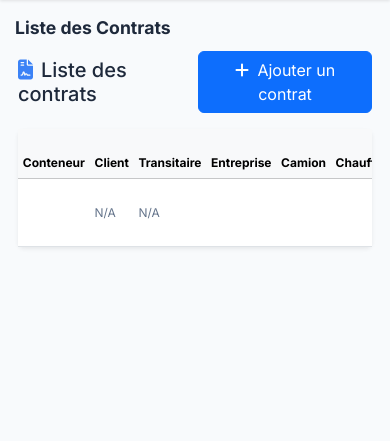
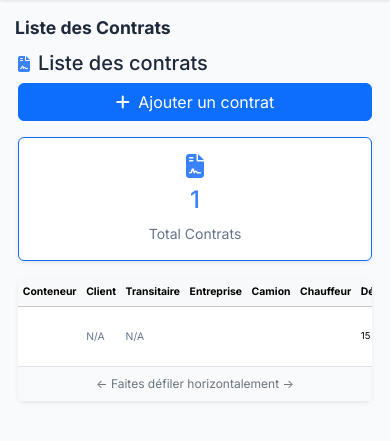
Before and after one commit to bouramadevweb/transport-system, a Django app: page /contrats/ in a window 390 px wide. Shown: the part 60-501 px from the top of the page. Run offline with Django 5.2, Linux system fonts and the light colour scheme; a user stored in the database is signed in; tables that the repository leaves empty hold one stand-in row (values such as "Sample post"); some libraries are stand-ins or nearby versions.

Commit message:
rendre responsive l'ensemble des tablette

```diff
--- a/transport/templates/transport/contrat/contrat_list.html
+++ b/transport/templates/transport/contrat/contrat_list.html
@@ -6,11 +6,25 @@
 
 {% block content %}
 <div class="container-fluid">
-    <div class="d-flex justify-content-between align-items-center mb-4">
+    <!-- Header -->
+    <div class="d-flex flex-column flex-sm-row justify-content-between align-items-start align-items-sm-center gap-3 mb-4">
         <h2 class="mb-0"><i class="fas fa-file-contract text-primary me-2"></i>{{ title }}</h2>
-        <a href="{% url 'create_contrat' %}" class="btn btn-primary">
+        <a href="{% url 'create_contrat' %}" class="btn btn-primary w-100 w-sm-auto">
             <i class="fas fa-plus me-1"></i> Ajouter un contrat
         </a>
+    </div>
+
+    <!-- Statistique simple -->
+    <div class="row g-3 mb-4">
+        <div class="col-12 col-sm-6 col-md-3">
+            <div class="card border-primary shadow-sm h-100">
+                <div class="card-body text-center py-3">
+                    <i class="fas fa-file-contract fa-2x text-primary mb-2"></i>
+                    <h3 class="text-primary mb-2">{{ contrats.count }}</h3>
+                    <p class="text-muted mb-0 small">Total Contrats</p>
+                </div>
+            </div>
+        </div>
     </div>
 
     {% if contrats %}
@@ -63,15 +77,24 @@
                                     {{ c.statut_caution|title }}
                                 </span>
                             </td>
-                            <td>
-                                Chauffeur:
-                                {% if c.signature_chauffeur %} <i class="fas fa-check text-success"></i> {% else %} <i class="fas fa-times text-danger"></i> {% endif %}
-                                <br>
-                                Client:
-                                {% if c.signature_client %} <i class="fas fa-check text-success"></i> {% else %} <i class="fas fa-times text-danger"></i> {% endif %}
-                                <br>
-                                Transitaire:
-                                {% if c.signature_transitaire %} <i class="fas fa-check text-success"></i> {% else %} <i class="fas fa-times text-danger"></i> {% endif %}
+                            <td class="signatures-cell">
+                                <div class="d-flex flex-column gap-1">
+                                    <small>
+                                        <span class="d-none d-md-inline">Chauffeur: </span>
+                                        <span class="d-md-none">Ch: </span>
+                                        {% if c.signature_chauffeur %}<i class="fas fa-check text-success"></i>{% else %}<i class="fas fa-times text-danger"></i>{% endif %}
+                                    </small>
+                                    <small>
+                                        <span class="d-none d-md-inline">Client: </span>
+                                        <span class="d-md-none">Cl: </span>
+                                        {% if c.signature_client %}<i class="fas fa-check text-success"></i>{% else %}<i class="fas fa-times text-danger"></i>{% endif %}
+                                    </small>
+                                    <small>
+                                        <span class="d-none d-md-inline">Transitaire: </span>
+                                        <span class="d-md-none">Tr: </span>
+                                        {% if c.signature_transitaire %}<i class="fas fa-check text-success"></i>{% else %}<i class="fas fa-times text-danger"></i>{% endif %}
+                                    </small>
+                                </div>
                             </td>
                             <td class="text-center">
                                 <div class="btn-group-vertical btn-group-sm" role="group">
@@ -107,4 +130,171 @@
     </div>
     {% endif %}
 </div>
+
+<style>
+    /* Amélioration responsive pour la table des contrats */
+    .table-responsive {
+        overflow-x: auto;
+        -webkit-overflow-scrolling: touch;
+    }
+
+    /* Sur tablette, réduire la police */
+    @media (max-width: 992px) {
+        .table {
+            font-size: 0.85rem;
+        }
+
+        .table th,
+        .table td {
+            padding: 0.5rem 0.4rem;
+            white-space: nowrap;
+        }
+    }
+
+    /* Sur mobile */
+    @media (max-width: 768px) {
+        .table {
+            font-size: 0.75rem;
+        }
+
+        .table th,
+        .table td {
+            padding: 0.4rem 0.3rem;
+        }
+
+        /* Cacher certaines icônes dans les en-têtes */
+        .table th i {
+            display: none;
+        }
+
+        /* Simplifier les badges */
+        .badge {
+            font-size: 0.65rem;
+            padding: 0.2em 0.4em;
+        }
+
+        /* Boutons d'action plus compacts */
+        .btn-group-vertical .btn {
+            font-size: 0.7rem;
+            padding: 0.25rem 0.4rem;
+        }
+    }
+
+    /* Sur très petit mobile */
+    @media (max-width: 576px) {
+        .table {
+            font-size: 0.7rem;
+        }
+
+        .table th,
+        .table td {
+            padding: 0.3rem 0.25rem;
+            font-size: 0.65rem;
+        }
+
+        /* Signatures sur plusieurs lignes plus compactes */
+        .table td br {
+            display: block;
+            margin: 0.1rem 0;
+        }
+
+        /* Icônes plus petites */
+        .table .fas {
+            font-size: 0.75rem;
+        }
+
+        /* Card body avec moins de padding sur mobile */
+        .card-body.p-0 {
+            padding: 0 !important;
+        }
+
+        /* Boutons d'action encore plus compacts */
+        .btn-group-vertical {
+            min-width: auto;
+        }
+
+        .btn-group-vertical .btn {
+            font-size: 0.65rem;
+            padding: 0.2rem 0.3rem;
+            min-width: 35px;
+        }
+
+        /* Conteneur avec moins de padding */
+        .container-fluid {
+            padding-left: 0.5rem;
+            padding-right: 0.5rem;
+        }
+    }
+
+    /* Amélioration de la lisibilité */
+    .table tbody tr:hover {
+        background-color: #f8f9fa;
+    }
+
+    /* Signature icons alignement */
+    .table td .fas.fa-check,
+    .table td .fas.fa-times {
+        font-size: 0.9em;
+    }
+
+    /* Scroll horizontal indicator */
+    @media (max-width: 992px) {
+        .table-responsive::after {
+            content: "← Faites défiler horizontalement →";
+            display: block;
+            text-align: center;
+            font-size: 0.75rem;
+            color: #6c757d;
+            padding: 0.5rem;
+            background: linear-gradient(to right, rgba(248,249,250,0.9), rgba(248,249,250,0.9));
+            position: sticky;
+            bottom: 0;
+            left: 0;
+            right: 0;
+        }
+    }
+
+    /* Signatures cell optimization */
+    .signatures-cell {
+        min-width: 100px;
+    }
+
+    .signatures-cell small {
+        font-size: 0.75rem;
+        line-height: 1.3;
+    }
+
+    @media (max-width: 768px) {
+        .signatures-cell {
+            min-width: 60px;
+        }
+
+        .signatures-cell small {
+            font-size: 0.65rem;
+        }
+
+        .signatures-cell .gap-1 {
+            gap: 0.2rem !important;
+        }
+    }
+
+    /* Optimisation des colonnes de dates */
+    @media (max-width: 576px) {
+        .table td:nth-child(7),
+        .table td:nth-child(8) {
+            font-size: 0.6rem;
+        }
+    }
+
+    /* Titre h2 responsive */
+    @media (max-width: 576px) {
+        h2 {
+            font-size: 1.1rem;
+        }
+
+        h2 i {
+            font-size: 1rem;
+        }
+    }
+</style>
 {% endblock %}
--- a/transport/templates/transport/prestations/prestation_transport_list.html
+++ b/transport/templates/transport/prestations/prestation_transport_list.html
@@ -150,7 +150,6 @@
                     </tbody>
                 </table>
             </div>
-        </div>
         </div>
         <div class="card-footer bg-white border-top-0">
             <div class="d-flex justify-content-between align-items-center">
```
